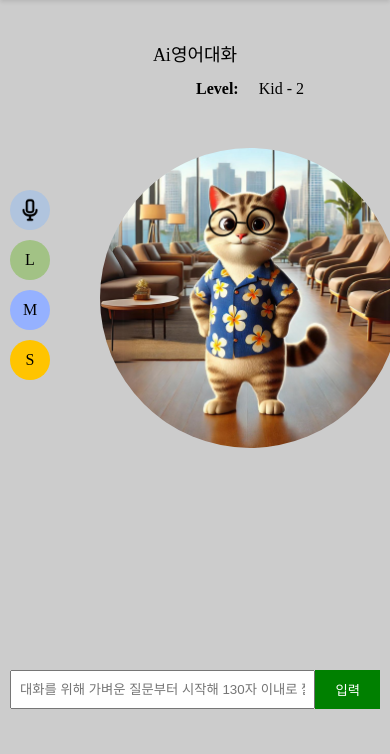
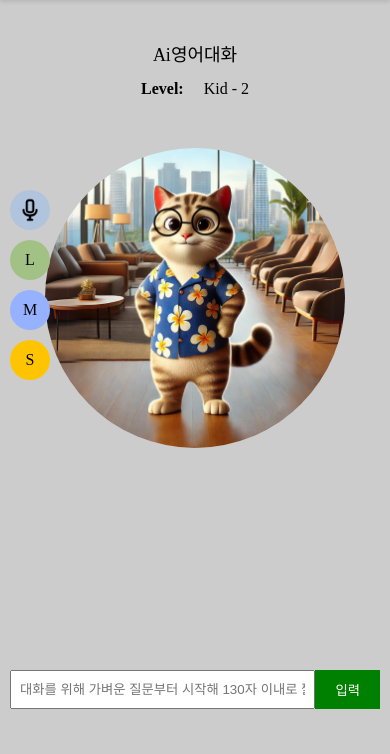
Before and after one commit to bornsoon/ai-, a Flask app: page /ai/chat in a window 390 px wide. Shown: the part 90-844 px from the top of the page. Run offline with Flask 3, Linux system fonts and the light colour scheme.

Commit message:
media-fix

```diff
--- a/static/css/aitest.css
+++ b/static/css/aitest.css
@@ -254,6 +254,7 @@ h2 {
 
 @media (max-width: 768px) {
     #avata {
+        min-width: 300px;
         padding-top: 50px;
     }
 
--- a/static/css/chat.css
+++ b/static/css/chat.css
@@ -254,6 +254,7 @@ h2 {
 
 @media (max-width: 768px) {
     #avata {
+        min-width: 300px;
         padding-top: 50px;
     }
 
```
Also changed, not shown: 1 other file.
